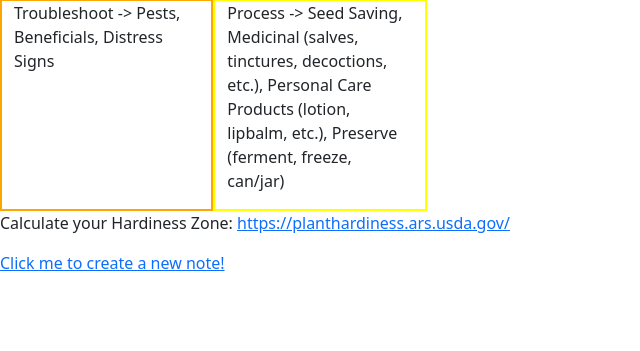
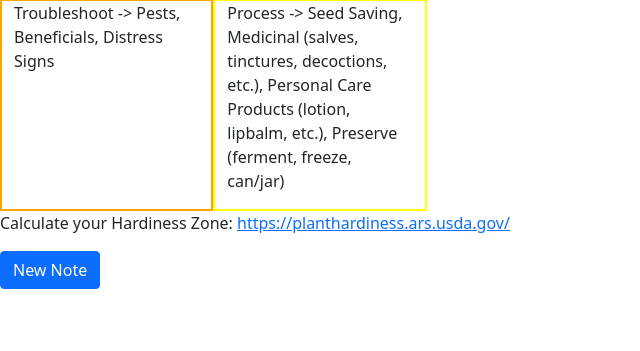
Before and after one commit to jlstern3/benjis_website, a Django app: template portfolio/templates/home.html in a window 1280 px wide. Shown: the part 205-556 px from the top of the page, without its empty margins (0-640 px from the left). Run offline with Django 3.2, Linux system fonts and the light colour scheme; the template is opened without the code that fills it: values that come from a table or form of the project are taken from there, others are empty; data comes from the database, SQL or seed files in the repository; some libraries are stand-ins or nearby versions.

Commit message:
Rearranged home pg

```diff
--- a/portfolio/templates/home.html
+++ b/portfolio/templates/home.html
@@ -55,17 +55,18 @@
                 <p class="home_category">Troubleshoot -> Pests, Beneficials, Distress Signs</p>
             </div>
             <div class="col-xs-6 col-md-4 col-lg-2" style="border:2px solid yellow">
-                <p class="home_category">Process -> Seed Saving, Medicinal (salves, tinctures, decoctions, etc.), Personal Care Products
+                <p class="home_category">Process -> Seed Saving, Medicinal (salves, tinctures, decoctions, etc.),
+                    Personal Care Products
                     (lotion, lipbalm, etc.), Preserve (ferment, freeze, can/jar)</p>
             </div>
         </div>
     </div>
     <p>Calculate your Hardiness Zone: <a href="https://planthardiness.ars.usda.gov/" target="_blank"
-        rel="noopener noreferrer">https://planthardiness.ars.usda.gov/</a></p>
-    <p><a href="/note/new">Click me to create a new note!</a></p>
+            rel="noopener noreferrer">https://planthardiness.ars.usda.gov/</a></p>
+    <button class="btn btn-primary"><a href="/note/new" style="text-decoration: none; color: white;">New Note</a></button>
 
-       <!-- Img below properly renders -->
-        <!-- <img src="{% static 'img/BASIL.jpg' %}" alt="Basil picture"> -->
+    <!-- Img below properly renders -->
+    <!-- <img src="{% static 'img/BASIL.jpg' %}" alt="Basil picture"> -->
 
 
 </body>
```
